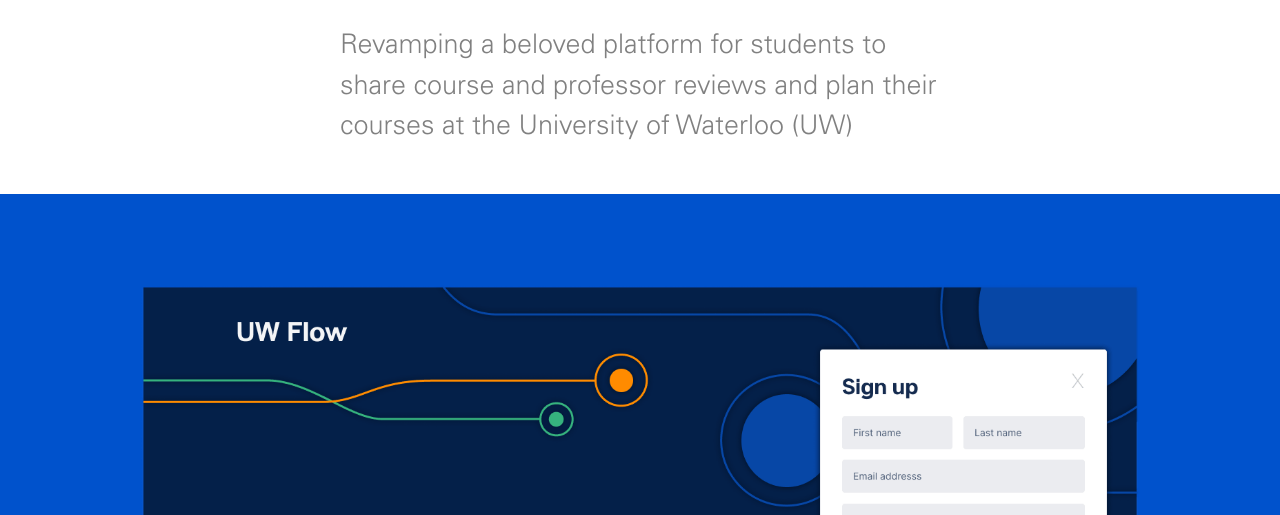
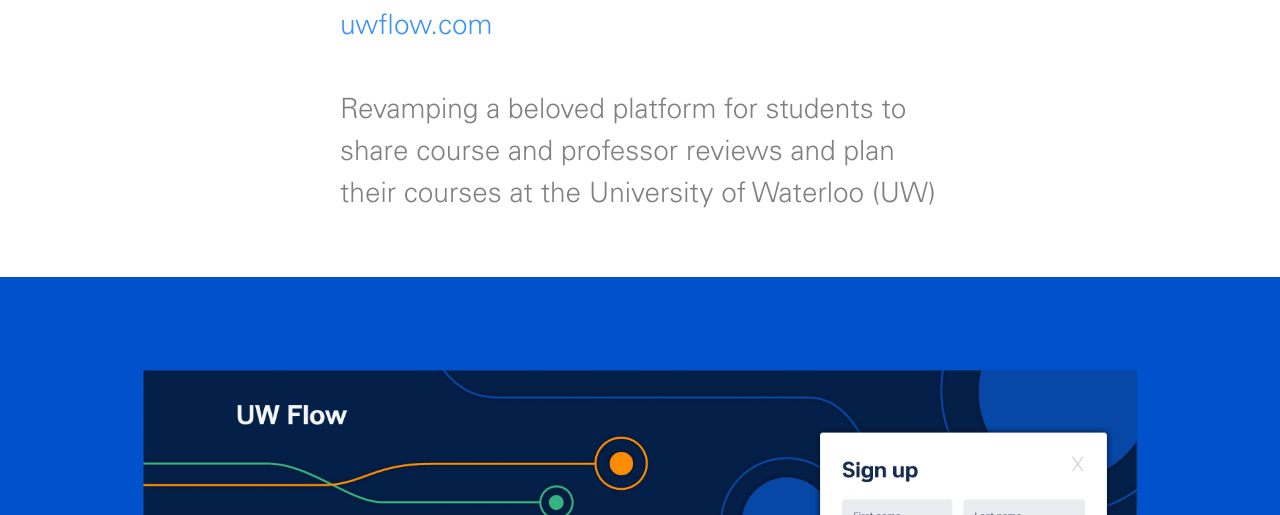
Before and after one commit to derrekchow/2020.derrekchow.com, a website: page flow/index.html in a window 1280 px wide. Shown: the part 285-800 px from the top of the page. Drawn offline with nearby package versions, Linux system fonts and the light colour scheme.

Commit message:
updated flow, added links to titles

```diff
--- a/flow/index.html
+++ b/flow/index.html
@@ -66,8 +66,9 @@
 			</span>
 		</nav>
 
-		<section class="container">
+		<section class="container title">
 			<h1>UW Flow 2.0</h1>
+			<a href="https://uwflow.com/" target="_blank">uwflow.com</a>
 			<div class="description">
 				Revamping a beloved platform for students to share course and professor reviews and plan their courses at the University of Waterloo (UW)
 			</div>
@@ -183,8 +184,8 @@
 					<li><b>Max Dai</b> - Frontend developer</li>
 				</ul>
 			</p>
-			<br/><br/>
-			<i>Note: UW Flow 2.0 is in the final stages of testing and development and has yet to be launched.</i>
+			<br/>
+			<h5>Visit <a href="http://uwflow.com/" target="_blank"><b>uwflow.com</b></a></h5>
 		</section>
 		<script src="https://ajax.googleapis.com/ajax/libs/jquery/3.3.1/jquery.min.js"></script>
 		<script type="text/javascript">
--- a/main.scss
+++ b/main.scss
@@ -185,10 +185,20 @@
 		color: $black;
 	}
 
-	.description {
-		font-size: 1.5em;
-		opacity: 0.7;
-		padding-bottom: 1em;
+	.title {
+		a {
+			font-weight: 200;
+			font-size: 28px;
+			text-decoration: none;
+		}
+		h1 {
+			margin-bottom: 10px;
+		}
+		.description {
+			font-size: 28px;
+			opacity: 0.7;
+			padding: 1.5em 0;
+		}
 	}
 
 	h1, h2, h3, h4, h5, h6 {
```
Also changed, not shown: fti/index.html (+2 -1 lines), main.css, 4 other files.
